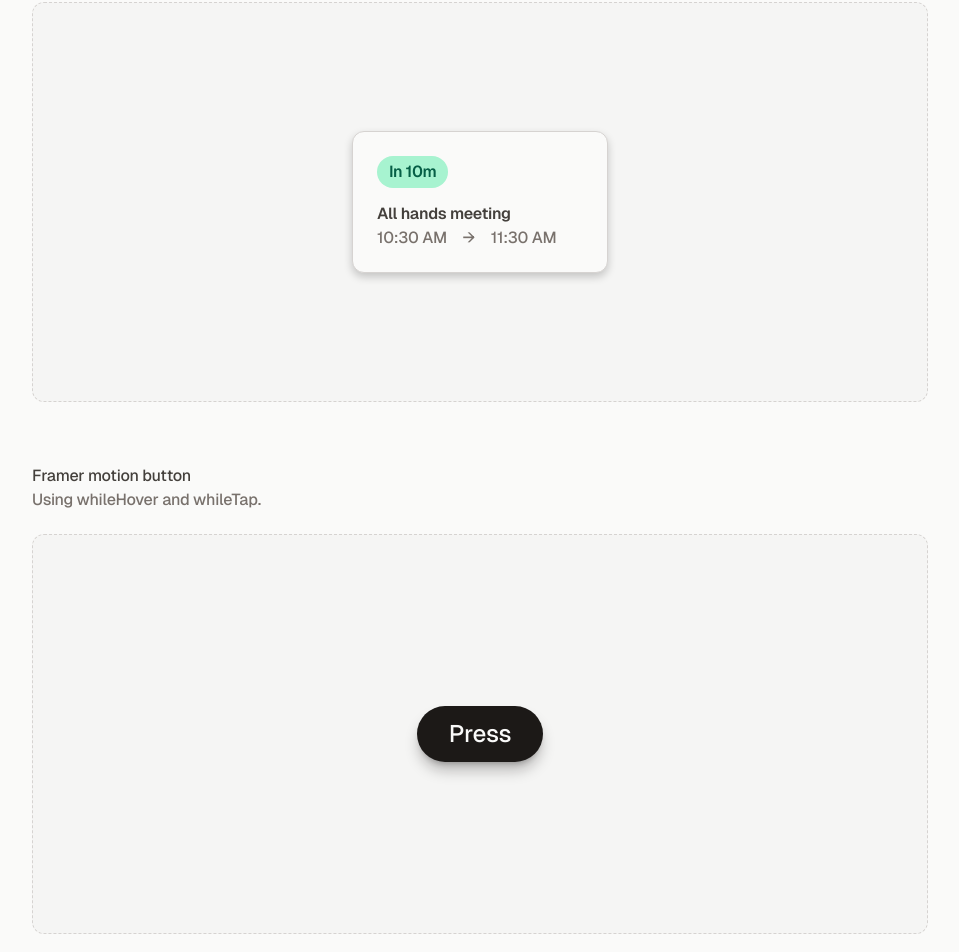
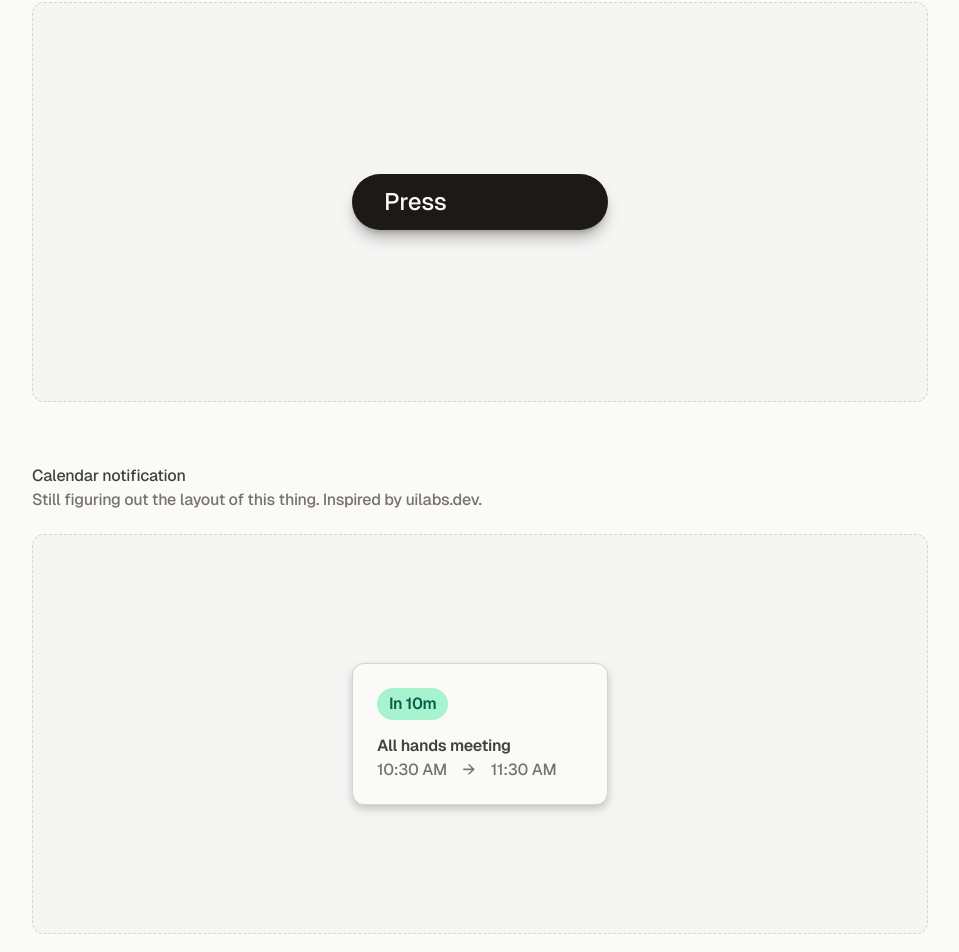
Before and after one commit to eddzio/components, a Next.js app: page / in a window 1280 px wide. Shown: the part 346-1298 px from the top of the page, without its empty margins (160-1119 px from the left). Built offline with nearby package versions, Linux system fonts and the light colour scheme.

Commit message:
got states to toggle via onClick

```diff
--- /dev/null
+++ b/app/components/growingButton.tsx
@@ -0,0 +1,30 @@
+"use client"
+
+import React, { useState } from "react";
+import { motion } from "framer-motion";
+
+
+const variants = {
+    narrow: {width: "200px"},
+    wide: {width: "256px"},
+}
+
+export const GrowingButton = () => {
+    const [isNarrow, setIsWide] = useState(false)
+
+
+
+    return (
+
+        <motion.div
+        animate={isNarrow ? "narrow" : "wide"}
+        variants={variants}
+        onClick={() => setIsWide(isWide => !isWide)}
+
+            className="bg-stone-900 hover:bg-stone-800 shadow-lg shadow-stone-950/30 rounded-full px-8 py-3"
+        >
+            <p className="text-stone-50 text-2xl">Press</p>
+        </motion.div>
+
+    )
+}
--- a/app/components/motionTest.tsx
+++ /dev/null
@@ -1,29 +0,0 @@
-"use client"
-
-import React from "react";
-import { motion } from "framer-motion";
-import { div } from "framer-motion/client";
-
-const MotionTest = () => {
-    return (
-
-            <motion.div
-            whileHover={{
-                scale: 1.1,
-                transition: { duration: 0.1 },
-              }}
-              whileTap={{
-                scale: 0.95,
-                transition: { duration: 0.1 },
-            }}
-
-                className="bg-stone-900 hover:bg-stone-800 shadow-lg shadow-stone-950/30 rounded-full px-8 py-3"
-            >
-
-                <p className="text-stone-50 text-2xl">Press</p>
-            </motion.div>
-
-    )
-}
-
-export default MotionTest;
--- a/app/page.tsx
+++ b/app/page.tsx
@@ -1,13 +1,11 @@
 "use client"
 
-// Framer motion
 import { motion } from "framer-motion";
-
 
 import Section from "./components/section";
 import CalendarNotification from "./components/calendarNotification";
 import PageHeader from "./components/pageHeader";
-import MotionTest from "./components/motionTest";
+import { GrowingButton } from "./components/growingButton";
 export default function Home() {
 
   const containerVariants = {
@@ -41,6 +39,13 @@ export default function Home() {
       animate="show"
       className="flex flex-col gap-16 py-8"
       >
+          <motion.div
+          variants={itemVariants}
+          >
+            <Section title="Framer motion button" description="Using whileHover and whileTap.">
+              <GrowingButton />
+            </Section>
+          </motion.div>
 
           <motion.div
           variants={itemVariants}
@@ -48,13 +53,7 @@ export default function Home() {
             <Section title="Calendar notification" description="Still figuring out the layout of this thing. Inspired by uilabs.dev."><CalendarNotification /></Section>
           </motion.div >
 
-          <motion.div
-          variants={itemVariants}
-          >
-            <Section title="Framer motion button" description="Using whileHover and whileTap.">
-              <MotionTest />
-            </Section>
-          </motion.div>
+
 
       </motion.div>
 
```
